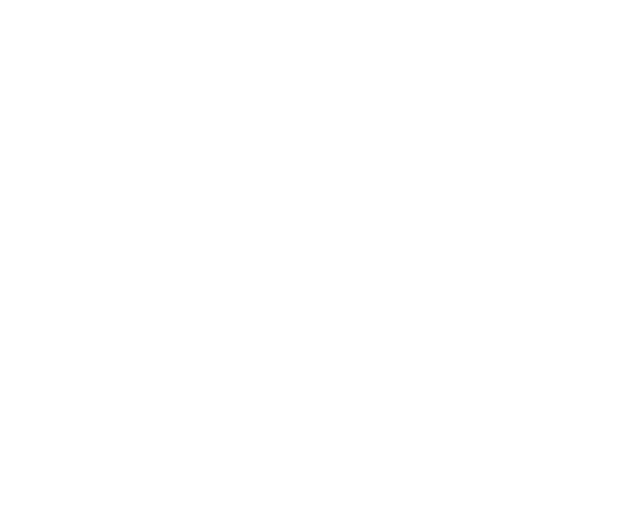
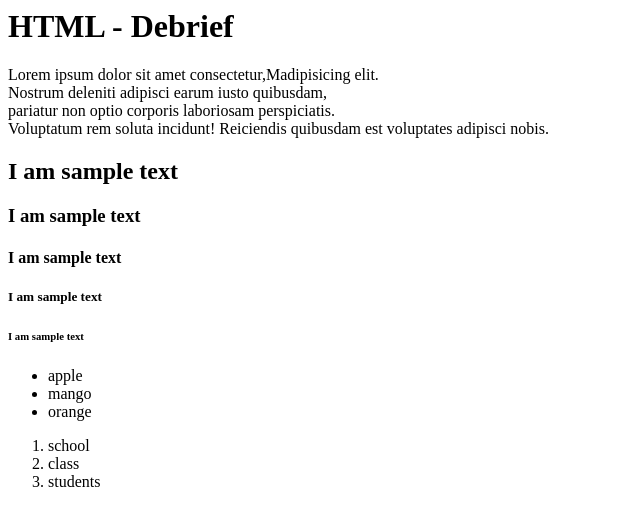
Before and after one commit to missessofiachan/HTML-Debrief, a plain HTML site: page index.html in a window 1280 px wide. Shown: the whole page, without its empty margins (0-640 px from the left). Drawn offline with Linux system fonts and the light colour scheme.

Commit message:
team-member-2

```diff
--- a/index.html
+++ b/index.html
@@ -3,5 +3,29 @@
   <head>
     <title>HTML-Debrief</title>
   </head>
-  <body></body>
+  <body>
+    <div class="main-container">
+      <h1>HTML - Debrief</h1>
+      <p>Lorem ipsum dolor sit amet consectetur,Madipisicing elit. <br>
+        Nostrum deleniti adipisci earum iusto quibusdam,<br>
+        pariatur non optio corporis laboriosam perspiciatis. <br>
+        Voluptatum rem soluta incidunt! Reiciendis quibusdam est voluptates adipisci nobis.</p>
+      <h2>I am sample text</h2>
+      <h3>I am sample text</h3>
+      <h4>I am sample text</h4>
+      <h5>I am sample text</h5>
+      <h6>I am sample text</h6>
+      <ul class="unordered-list">
+        <li>apple</li>
+        <li>mango</li>
+        <li>orange</li>
+
+      </ul>
+      <ol class=""ordered-list>
+        <li>school</li>
+        <li>class</li>
+        <li>students</li>
+      </ol>
+    </div>
+  </body>
 </html>
```
